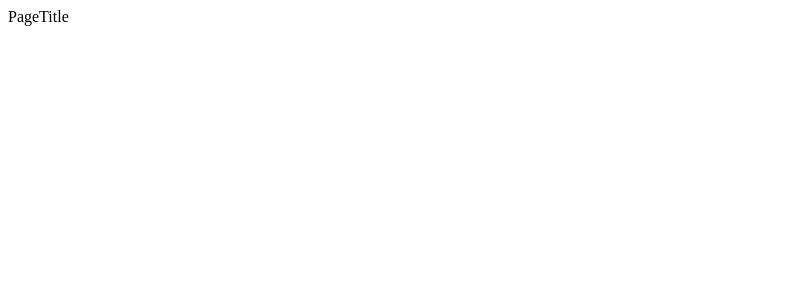
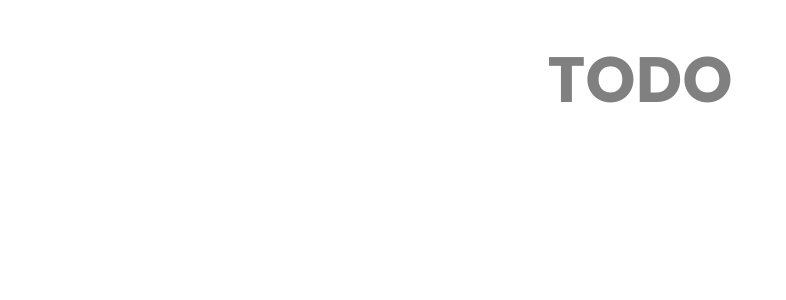
Before and after one commit to joi-lightyears/ToDoList, a React (Create React App) app in the folder project/: page / in a window 1280 px wide. Shown: the top 300 px of the page, without its empty margins (0-786 px from the left). Built offline with nearby package versions, Linux system fonts and the light colour scheme; the HTML template or start-up script is replaced by a standard one.

Commit message:
constructing

```diff
--- a/project/package.json
+++ b/project/package.json
@@ -9,6 +9,7 @@
     "react": "^18.2.0",
     "react-dom": "^18.2.0",
     "react-scripts": "5.0.1",
+    "sass": "^1.57.1",
     "web-vitals": "^2.1.4"
   },
   "scripts": {
--- a/project/src/App.js
+++ b/project/src/App.js
@@ -1,9 +1,10 @@
 import React from 'react';
 import PageTitle from './components/PageTitle';
+import "./style.scss"
 function App() {
   return (
     <div className="container">
-      <PageTitle/>
+      <PageTitle>TODO</PageTitle>
     </div>
   );
 }
--- a/project/src/components/PageTitle.js
+++ b/project/src/components/PageTitle.js
@@ -1,8 +1,7 @@
 import React from 'react'
-
-function PageTitle() {
+function PageTitle({children}) {
   return (
-    <div>PageTitle</div>
+    <div className='toDoTitle'>{children}</div>
   )
 }
 
--- /dev/null
+++ b/project/src/style.scss
@@ -0,0 +1,51 @@
+*{
+    margin: 0;
+    padding: 0;
+    box-sizing: border-box;
+    font-family: 'poppins', sans-serif;
+}
+@import url('https://fonts.googleapis.com/css2?family=Poppins:ital,wght@0,100;0,200;0,300;0,400;0,500;0,600;0,700;0,800;0,900;1,100;1,200;1,300;1,400;1,500;1,600;1,700;1,800;1,900&display=swap');
+ul{
+    list-style: none;
+}
+a{
+    text-decoration: none;
+}
+textarea {
+    -webkit-box-sizing: border-box; /* Safari/Chrome, other WebKit */
+    -moz-box-sizing: border-box;    /* Firefox, other Gecko */
+    box-sizing: border-box;         /* Opera/IE 8+ */
+}
+
+@mixin mobile{
+    @media screen and (max-width:480px){
+        @content
+    }
+}
+@mixin tablet{
+    @media screen and (max-width:768px){
+        @content
+    }
+}
+@mixin laptop{
+    @media screen and (max-width:1200px){
+        @content
+    }
+}
+
+.toDoTitle{
+    display: inline-block;
+    width: 100%;
+    font-family: 'Poppins';
+    font-size: 4rem;
+    font-weight: 700;
+    text-transform: uppercase;
+    text-align: center;
+    margin: 0 auto;
+    margin-top: 2rem;
+    margin-bottom: 1.5rem;
+    color: gray;
+    @include mobile{
+        font-size: 3rem;
+    }
+}
```
Also changed, not shown: 1 other file (tests, documents, lock files or other folders).
